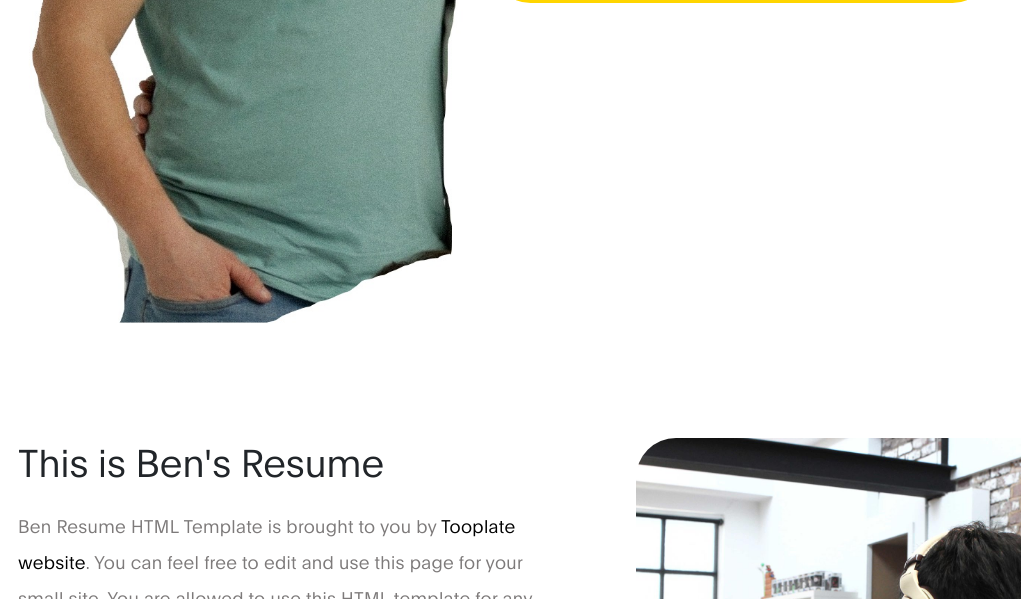
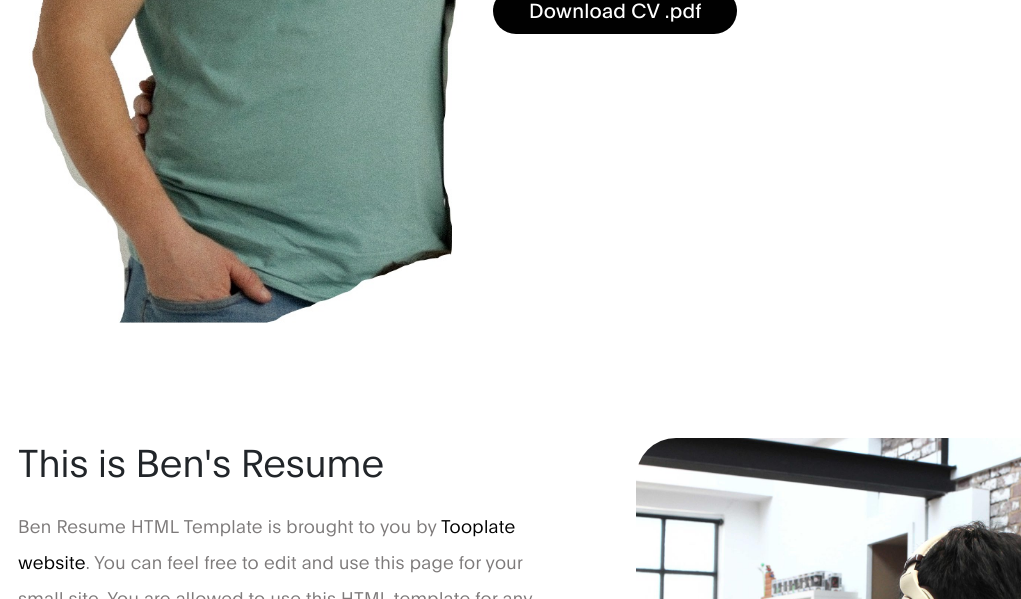
Before and after one commit to EugeneZakhno/essay, a plain HTML site: page index.html in a window 1280 px wide. Shown: the part 501-1100 px from the top of the page, without its empty margins (67-1088 px from the left). Drawn offline with Linux system fonts and the light colour scheme.

```diff
--- a/index.html
+++ b/index.html
@@ -84,7 +84,7 @@
                             <a href="eugenezakhno@gmail.com" class="email-link">
                                 eugenezakhno@gmail.com
                             </a>
-
+                            <a href="Zakhno Eugene resume.pdf" class="custom-btn btn" download>Download CV .pdf</a>
                         </div>
                     </div>
 
```
